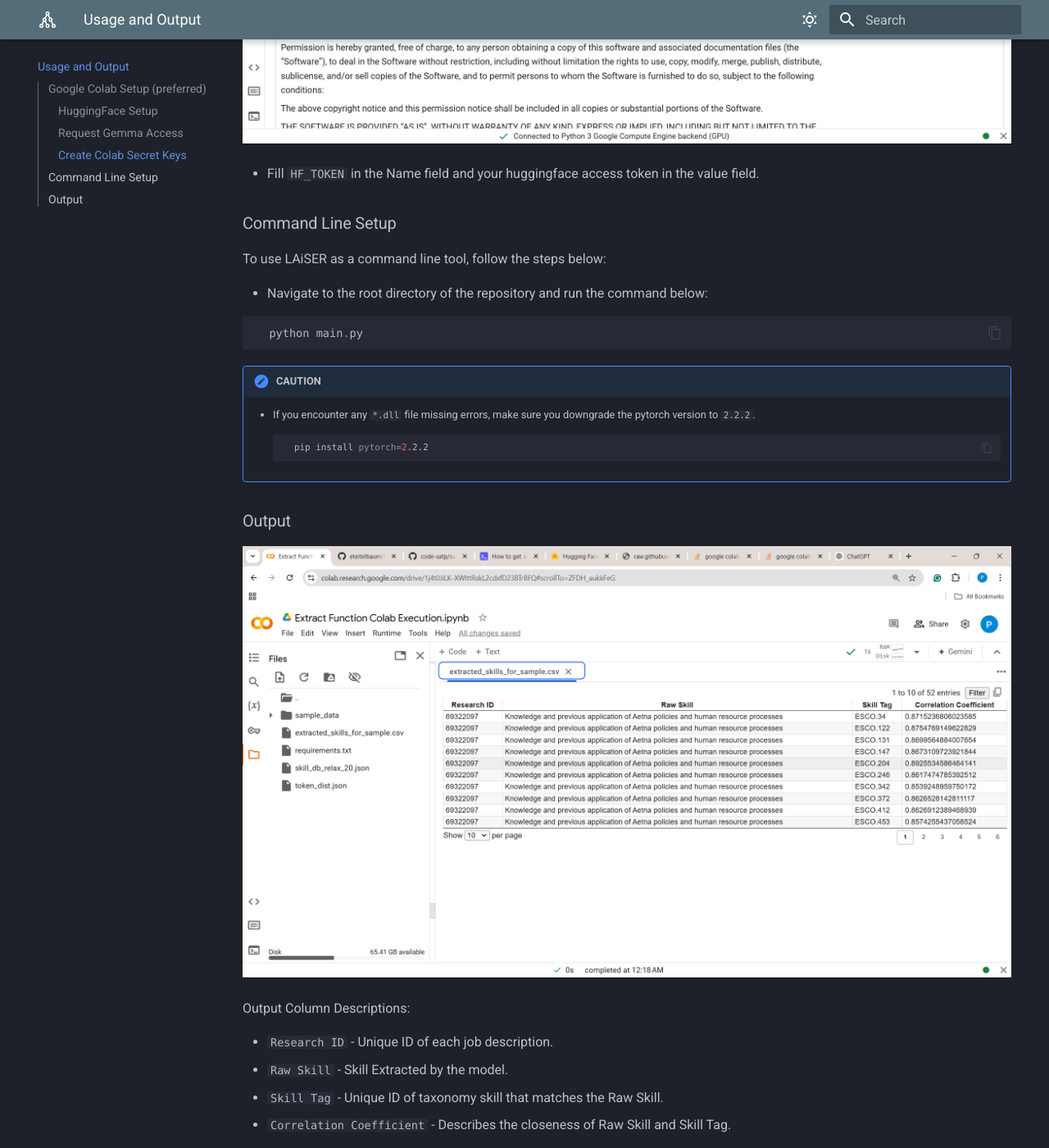
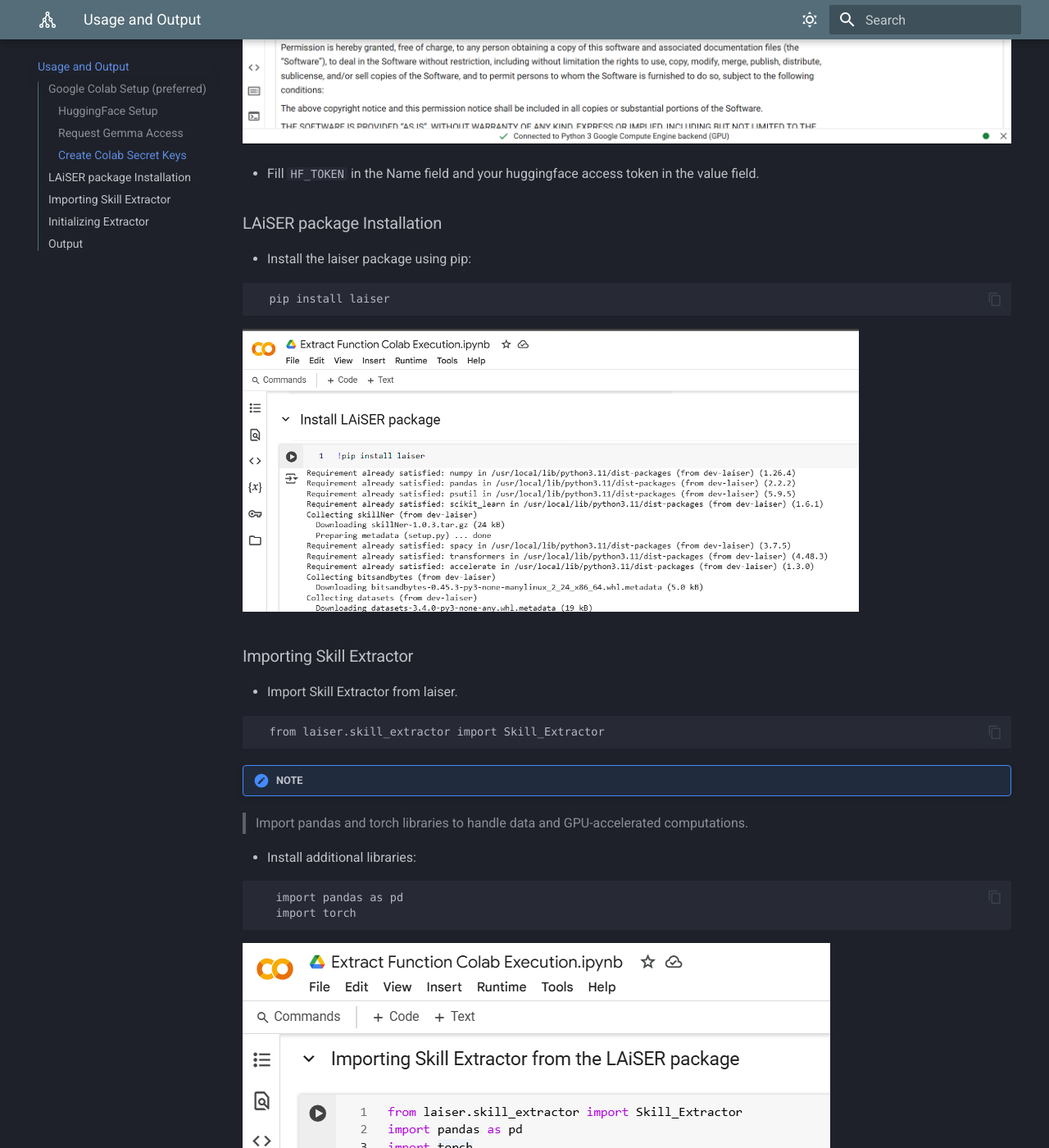
Before and after one commit to LAiSER-Software/docs, an MkDocs documentation site: the page built from docs/usage.md, in a window 1280 px wide and 1400 px high, scrolled down 2211 px. Shown: the whole window at 82% size. Built offline with MkDocs 1.6.1 and Material for MkDocs 9.7.7, drawn with Linux system fonts in a browser that asks for light colours; some web fonts are replaced; some of the changed text lies outside the part shown.

Commit message:
Update usage.md
Updated Usage for Laiser V0.2

````diff
--- a/docs/usage.md
+++ b/docs/usage.md
@@ -2,16 +2,19 @@
 
 As of now LAiSER can be used a command line tool or from the Jupyter notebook(Google Colab). The steps to setup the tool are as follows:
 
+
 ### Google Colab Setup (preferred)
-LAiSER's Jupyter notebook is, currently, the fastest way to get started with the tool. You can access the notebook [here](https://github.com/LAiSER-Software/extract-module/blob/main/notebooks/Extract%20Function%20Colab%20Execution.ipynb)
+LAiSER's Jupyter notebook is, currently, the fastest way to get started with the tool. You can access the notebook [here](https://github.com/LAiSER-Software/extract-module/blob/development/dev_space/Extract%20Function%20Colab%20Execution.ipynb)
 
 - Once the notebook is imported in google colaboratory, connect to a GPU-accelerated runtime(T4 GPU) and run the cells in the notebook.
 
 ![connect-image](./assets/t4-connect-screenshot.png)
 
+
 #### HuggingFace Setup
 
 - Follow [this](https://www.educative.io/answers/how-to-get-an-access-token-for-hugging-face) article to create an account in HuggingFace and activate access tokens to access the models.
+
 
 #### Request Gemma Access
 
@@ -32,28 +35,56 @@
 
 
 
-### Command Line Setup
-To use LAiSER as a command line tool, follow the steps below:
+### LAiSER package Installation
 
-- Navigate to the root directory of the repository and run the command below:
+- Install the laiser package using pip:
 
-```py
-  python main.py
+```shell
+  pip install laiser
 ```
+![key-button](./assets/Installing_LAiSER_Package.png)
 
-!!! note "CAUTION"
-    - If you encounter any `*.dll` file missing errors, make sure you downgrade the pytorch version to `2.2.2`.
-    ```shell
-      pip install pytorch=2.2.2
-    ```
+
+
+### Importing Skill Extractor
+
+- Import Skill Extractor from laiser.
+
+ ```shell
+   from laiser.skill_extractor import Skill_Extractor
+ ```
+!!!note "NOTE"
+ > Import pandas and torch libraries to handle data and GPU-accelerated computations.
+
+- Install additional libraries:
+
+ ```shell
+    import pandas as pd
+    import torch
+ ```
+![key-button](./assets/Importing_SkilL_Extractor_from_LAiSER.png)
+
+
+### Initializing Extractor
+
+- To initialize the skill extractor follow these steps:
+
+ ```shell
+  se = Skill_Extractor(AI_MODEL_ID="marcsun13/gemma-2-9b-it-GPTQ", HF_TOKEN="<YOUR_HUGGING_FACE_API_TOKEN>", use_gpu=True)
+ ```
+![key-button](./assets/Initializing_Skill_Extractor.png)
+
 
 ### Output
 
-![output](./assets/final_output.png)
+![output](./assets/final_output_0.2v.png)
 
 Output Column Descriptions:
 
 - `Research ID` - Unique ID of each job description.
 - `Raw Skill` - Skill Extracted by the model.
+- `Level` - Skill level mapped basis the description between 1 to 12.
+- `Knowledge Required` - Knowledge required to gain the extarcted skill.
+- `Task Abilities` - Tasks that ca be performed using the extracted skill.
 - `Skill Tag` - Unique ID of taxonomy skill that matches the Raw Skill.
 - `Correlation Coefficient` - Describes the closeness of Raw Skill and Skill Tag.
````
